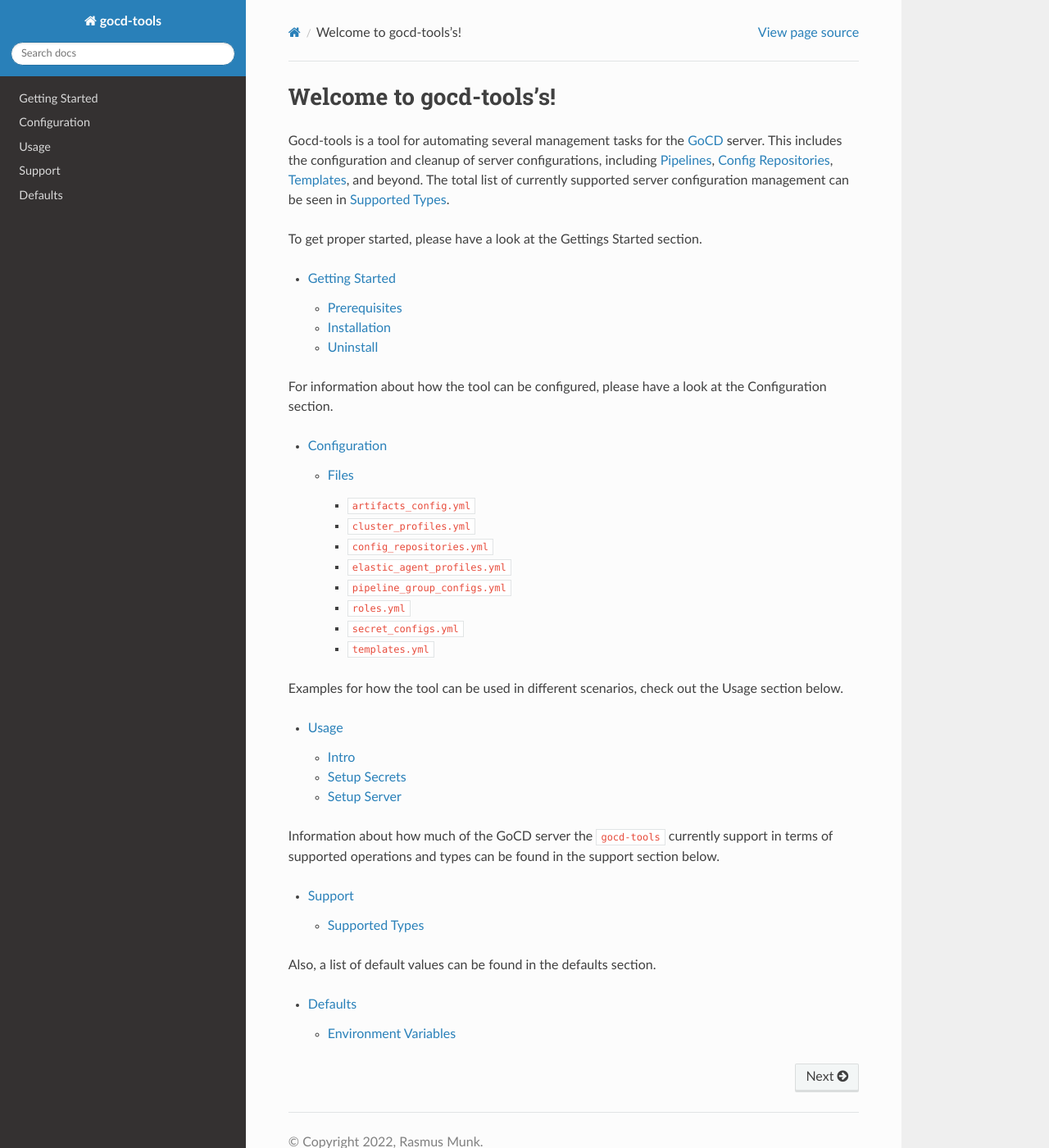
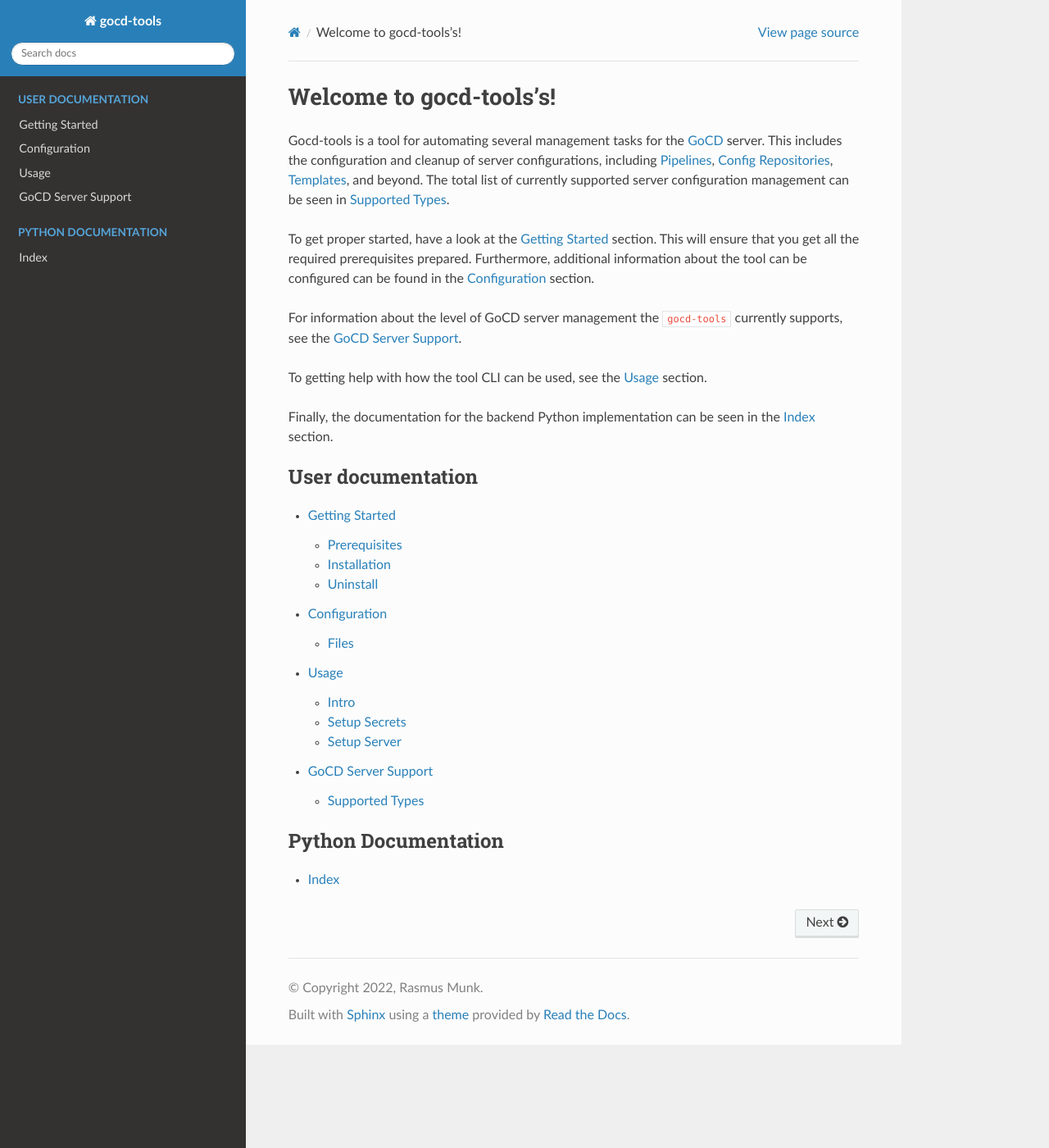
Before and after one commit to rasmunk/gocd-tools, a Sphinx documentation site: the page built from docs/source/index.rst, in a window 1280 px wide and 1400 px high. Shown: the whole window at 82% size. Built offline with Sphinx 7.4.7 and the Read the Docs theme 2.0.0, drawn with Linux system fonts in a browser that asks for light colours.

Commit message:
Reorganise the front page

```diff
--- a/docs/source/index.rst
+++ b/docs/source/index.rst
@@ -10,47 +10,27 @@
 This includes the configuration and cleanup of server configurations, including `Pipelines <https://docs.gocd.org/current/configuration/pipelines.html>`_, `Config Repositories <https://docs.gocd.org/current/advanced_usage/config_repo.html>`_, `Templates <https://docs.gocd.org/current/configuration/pipeline_templates.html>`_, and beyond.
 The total list of currently supported server configuration management can be seen in :ref:`Supported Types <target supported types>`.
 
-To get proper started, please have a look at the Gettings Started section.
+To get proper started, have a look at the :doc:`/user/getting-started/index` section. This will ensure that you get all the required
+prerequisites prepared. Furthermore, additional information about the tool can be configured can be found in the :doc:`/user/configuration/index` section.
 
-.. toctree::
-   :maxdepth: 4
-   :caption: Python Documentation
+For information about the level of GoCD server management the ``gocd-tools`` currently supports, see the :doc:`/user/support/index`.
 
+To getting help with how the tool CLI can be used, see the :doc:`/user/usage/index` section.
 
-.. toctree::
-   :maxdepth: 4
-   :caption: User documentation
+Finally, the documentation for the backend Python implementation can be seen in the :doc:`/python/index` section.
 
 
 .. toctree::
    :maxdepth: 2
+   :caption: User documentation
 
-   sections/getting-started/index
-
-For information about how the tool can be configured, please have a look at the Configuration section.
-
-.. toctree::
-   :maxdepth: 3
-
-   sections/configuration/index
-
-Examples for how the tool can be used in different scenarios, check out the Usage section below.
+   user/getting-started/index
+   user/configuration/index
+   user/usage/index
+   user/support/index
 
 .. toctree::
    :maxdepth: 2
+   :caption: Python Documentation
 
-   sections/usage/index
-
-Information about how much of the GoCD server the ``gocd-tools`` currently support in terms of supported operations and types can be found in the support section below.
-
-.. toctree::
-   :maxdepth: 2
-
-   sections/support/index
-
-Also, a list of default values can be found in the defaults section.
-
-.. toctree::
-   :maxdepth: 2
-
-   sections/defaults/index
+   python/index
--- /dev/null
+++ b/docs/source/python/index.rst
@@ -0,0 +1,2 @@
+Index
+=====
--- a/docs/source/sections/defaults/environments.rst
+++ /dev/null
@@ -1,2 +0,0 @@
-Environment Variables
-=====================
--- a/docs/source/sections/configuration/config_files.rst
+++ b/docs/source/user/configuration/config_files.rst
@@ -113,7 +113,7 @@
 .. _Pipeline Group Config File:
 
 ``pipeline_group_configs.yml``
-~~~~~~~~~~~~~~~~~~~~~~~~~~
+~~~~~~~~~~~~~~~~~~~~~~~~~~~~~~
 
 This file contains the `Pipeline Group Config`_ configurations.
 The structure of this file is expected to abid by the formated expected by the `Pipeline Group Config Object`_ format.
--- a/docs/source/sections/getting-started/index.rst
+++ b/docs/source/user/getting-started/index.rst
@@ -1,7 +1,10 @@
 Getting Started
 ===============
 
+To get proper started, please have a look at the Gettings Started section.
+
 It is quite simple to get started with `gocd-tools`, you can find the steps required in the sections below.
+
 
 .. toctree::
     :maxdepth: 2
--- a/docs/source/sections/support/index.rst
+++ b/docs/source/user/support/index.rst
@@ -1,5 +1,5 @@
-Support
-=======
+GoCD Server Support
+===================
 
 This section defines and describes the current extend of the ``gocd-tools`` support in terms of managing a GoCD server.
 
--- a/docs/source/sections/usage/gocd_setup_secrets.rst
+++ b/docs/source/user/usage/gocd_setup_secrets.rst
@@ -12,14 +12,12 @@
     COMMAND:
     {init,configure,del}
 
-
 ``init``
 
 This command initializes the directory where the GoCD secrets will be stored.
 This means that it will create the directory path if it doesn't already exist.
 
 
-
 ``configure``
 
 
--- a/docs/source/sections/usage/intro.rst
+++ b/docs/source/user/usage/intro.rst
@@ -28,4 +28,4 @@
     {secrets,server}
 
 Next, we can see that the ``gocd-tools setup`` command can enable us to execute commands that are related to ``secrets`` and ``server``.
-To explore these commands in details about how they are used and what they can do for us. Continue reading in the :doc:`/sections/usage/gocd_setup_secrets` and :doc:`/sections/usage/gocd_setup_server` sections.
+To explore these commands in details about how they are used and what they can do for us. Continue reading in the :doc:`/user/usage/gocd_setup_secrets` and :doc:`/user/usage/gocd_setup_server` sections.
```
Also changed, not shown: other parts of docs/source/user/configuration/config_files.rst (+1 -1 lines), docs/source/sections/defaults/index.rst (deleted, +0 -7 lines), docs/source/user/configuration/index.rst (renamed from docs/source/sections/configuration/index.rst), docs/source/user/getting-started/installation.rst (renamed from docs/source/sections/getting-started/installation.rst), docs/source/user/getting-started/prerequisites.rst (renamed from docs/source/sections/getting-started/prerequisites.rst), docs/source/user/getting-started/uninstallation.rst (renamed from docs/source/sections/getting-started/uninstallation.rst), docs/source/user/support/types.rst (renamed from docs/source/sections/support/types.rst), docs/source/user/usage/gocd_setup_server.rst (renamed from docs/source/sections/usage/gocd_setup_server.rst), docs/source/user/usage/index.rst (renamed from docs/source/sections/usage/index.rst).
